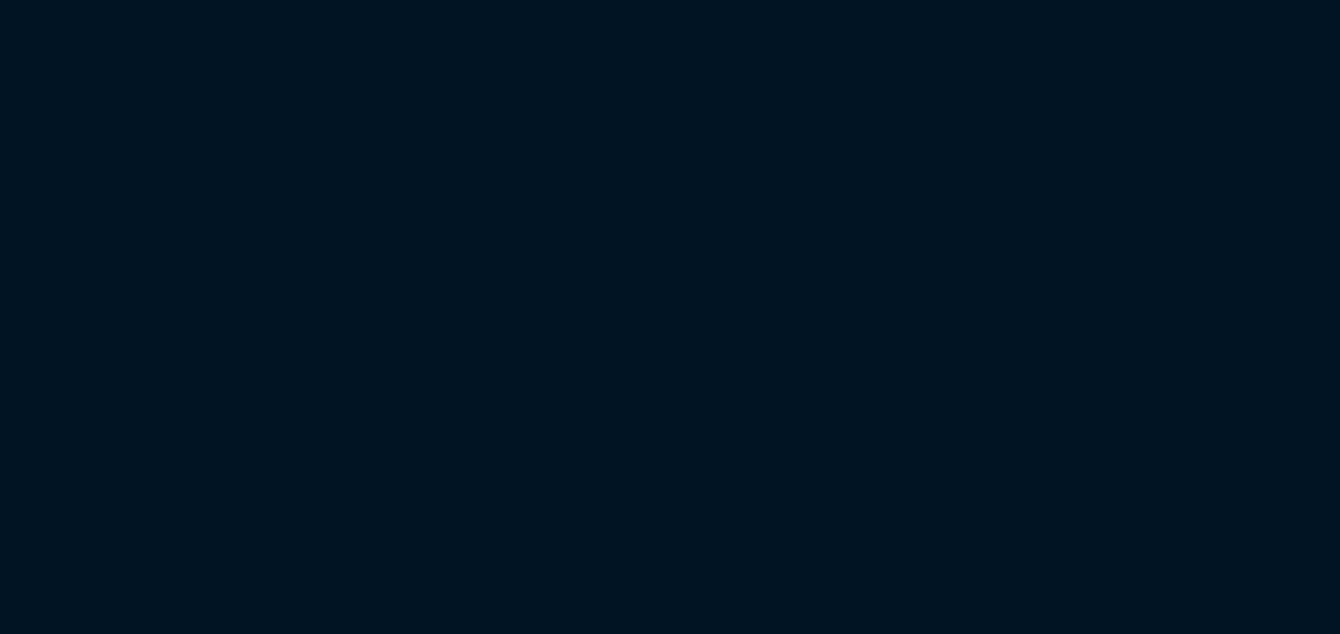
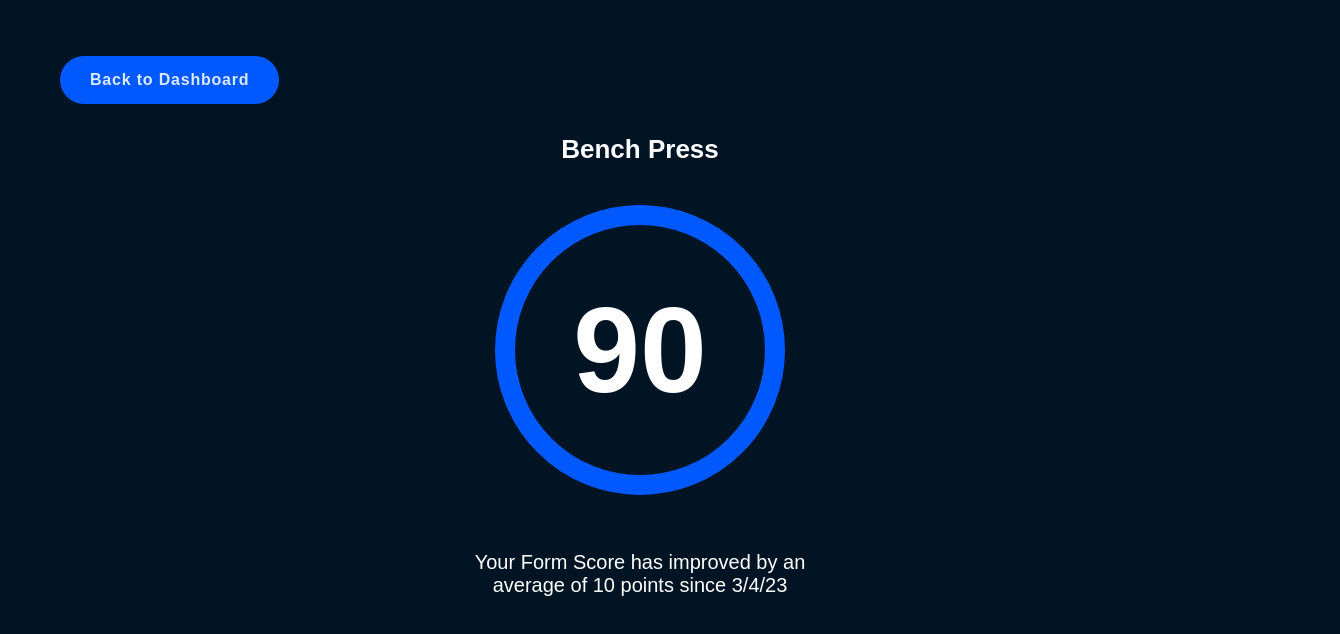
Before and after one commit to jto-d/hackprinceton-23, a React (Create React App) app: page /score in a window 1280 px wide. Before the commit this address had no page. Shown: the top 634 px of the page, 1340 px wide, since content can reach past the window. Built offline with nearby package versions, Linux system fonts and the light colour scheme.

Commit message:
monkey business

```diff
--- a/src/App.js
+++ b/src/App.js
@@ -1,6 +1,6 @@
 
 import styled from 'styled-components';
-import { Home, Dashboard, Login, Register, Video, Loading } from './pages'
+import { Home, Dashboard, Login, Register, Video, Loading, Score } from './pages'
 import Navbar from './components/Navbar';
 import { Provider } from 'react-redux'
 import { store } from './store/store'
@@ -23,8 +23,9 @@ function App() {
 
           <Route path="/dashboard" element={<Dashboard />} />
 
-        <Route path="/loading/" element={<Loading />} />
+          <Route path="/loading/" element={<Loading />} />
 
+          <Route path="/score/" element={<Score />} />
 
         </Routes>
       </Provider>
--- a/src/pages/Loading.js
+++ b/src/pages/Loading.js
@@ -1,6 +1,6 @@
 import React, {useState, useEffect} from "react";
 import styled from "styled-components";
-import BounceLoader from "react-spinners/BounceLoader";
+import CircleLoader from "react-spinners/CircleLoader";
 import { Superscript } from "@mui/icons-material";
 import Typewriter from "typewriter-effect";
 
@@ -20,14 +20,18 @@ const StyledLoader = styled.div`
 
   margin-top: 120px;
   margin-bottom: 50px;
+
 `
 
-const StyledText = styled.p`
+const StyledText = styled.div`
   display: flex;
-  color: #0058ff;
   font-size: 24px;
   font-weight: 200;
   justify-content: center;
+
+  div {
+    color: #0058ff;
+  }
 `
 
 const Loading = () => {
@@ -40,8 +44,8 @@ const Loading = () => {
   return (
     <StyledWrapper>
       <StyledLoader>
-      <BounceLoader
-        color={'#0058ff'}
+        <CircleLoader
+        color={'#FFFFFF'}
         loading={loading}
         size={175}
         />
@@ -49,11 +53,8 @@ const Loading = () => {
 
       <StyledText>
         <Typewriter
-
           onInit={(typewriter)=> {
-
             typewriter
-
               .typeString("Calculating your Form Score...")
 
               .pauseFor(1000)
--- /dev/null
+++ b/src/pages/Score.js
@@ -0,0 +1,102 @@
+import React from "react";
+import styled from "styled-components";
+
+const StyledContainer = styled.div`
+  display: flex;
+  flex-direction: column;
+  height: 100vh;
+  justify-content: center;
+  align-items: center;
+`
+
+const StyledButton = styled.button`
+  display: flex;
+  justify-content: center;
+  align-items: center;
+  padding: 15px 30px;
+  width: auto;
+  border: none;
+  font-size: 16px;
+  background-color: #0058FF;
+  font-weight: 600;
+  letter-spacing: 0.05em;
+  color: #DAE9FF;
+  cursor: pointer;
+  border-radius: 40px;
+
+  &:hover {
+      background-color: #0241b8;
+  }
+
+`
+
+const VertBlock = styled.div`
+  display: flex;
+  flex-direction: column;
+  height: 80vh;
+  width: auto;
+  border-radius: 20px;
+  align-items: center;
+  gap: 10px;
+`
+
+const ResultTitle = styled.div`
+  display: flex;
+  background-color: transparent;
+  height: auto;
+  width: auto;
+  justify-content: center;
+  margin: 30px 20px 30px 20px;
+  font-size: 26px;
+  font-weight: 600;
+`
+
+const ScoreIcon = styled.div`
+  display: flex;
+  font-size: 120px;
+  font-weight: 600;
+  background-color: transparent;
+  height: 250px;
+  width: 250px;
+  border: 20px solid #0058ff;
+  border-radius: 150px;
+  margin-bottom: 5px;
+  justify-content: center;
+  align-items: center;
+`
+
+const StyledSummary = styled.div`
+  display: flex;
+  background-color: transparent;
+  height: 20%;
+  width: 375px;
+  font-size: 20px;
+  justify-content: center;
+  align-items: center;
+  text-align: center
+`
+
+const HorizontalBlock = styled.div`
+  display: flex;
+  justify-content: left;
+  align-items: left;
+  width: 100%;
+  margin-left: 120px;
+`
+
+const Score = () => {
+  return (
+    <StyledContainer>
+      <HorizontalBlock>
+        <StyledButton href='/dashboard'> Back to Dashboard</StyledButton>
+      </HorizontalBlock>
+      <VertBlock>
+          <ResultTitle> Bench Press </ResultTitle>
+          <ScoreIcon> 90 </ScoreIcon>
+          <StyledSummary> Your Form Score has improved by an average of 10 points since 3/4/23 </StyledSummary>
+      </VertBlock>
+    </StyledContainer>
+  );
+}
+
+export default Score;
--- a/src/pages/index.js
+++ b/src/pages/index.js
@@ -4,3 +4,4 @@ export { default as Login } from './Login'
 export { default as Register } from './Register'
 export { default as Video } from './Video'
 export { default as Loading } from './Loading'
+export { default as Score } from './Score'
```
Also changed, not shown: 1 other file (tests, documents, lock files or other folders). Lines whose indentation alone changed are shown as unchanged.
